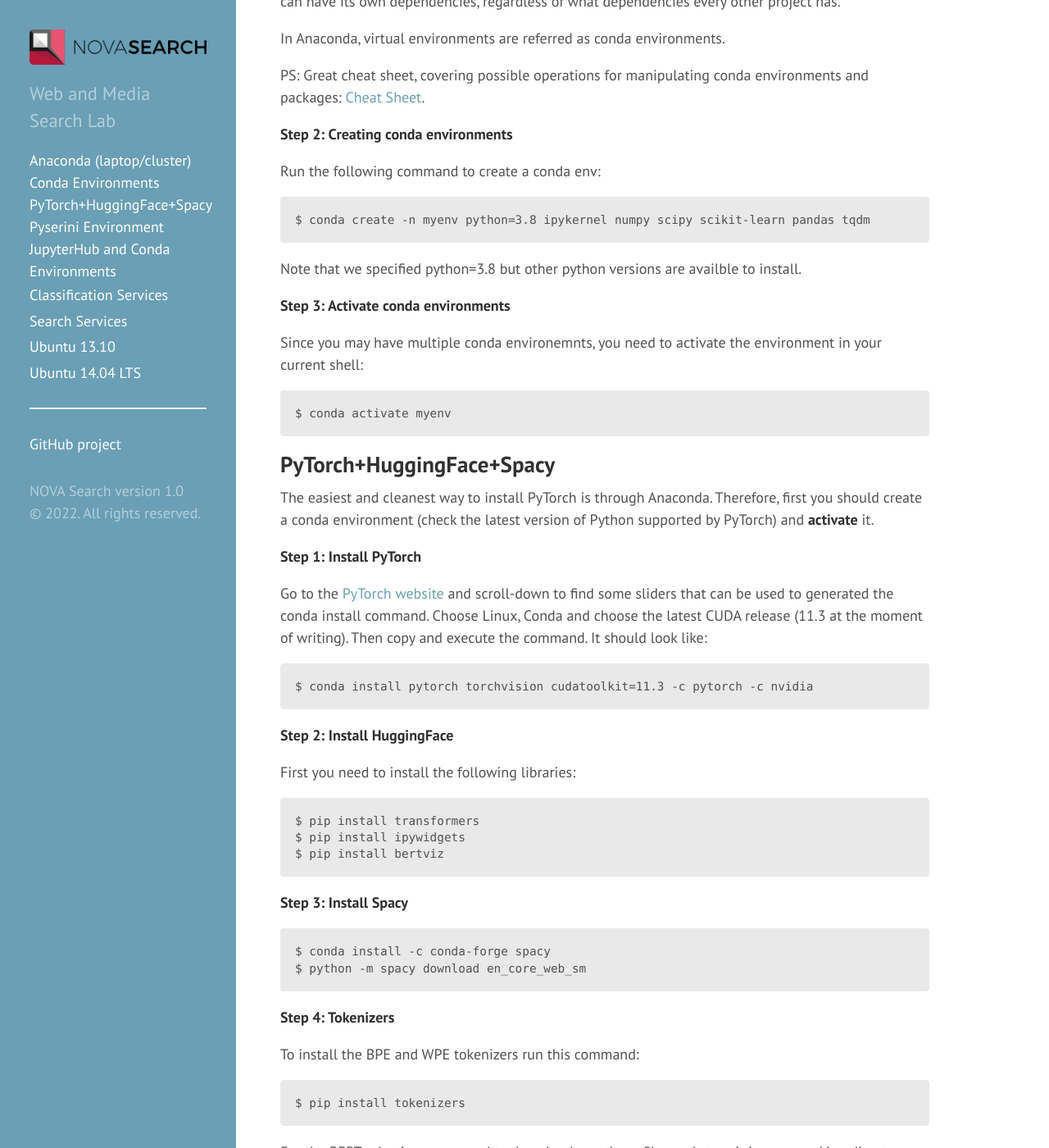
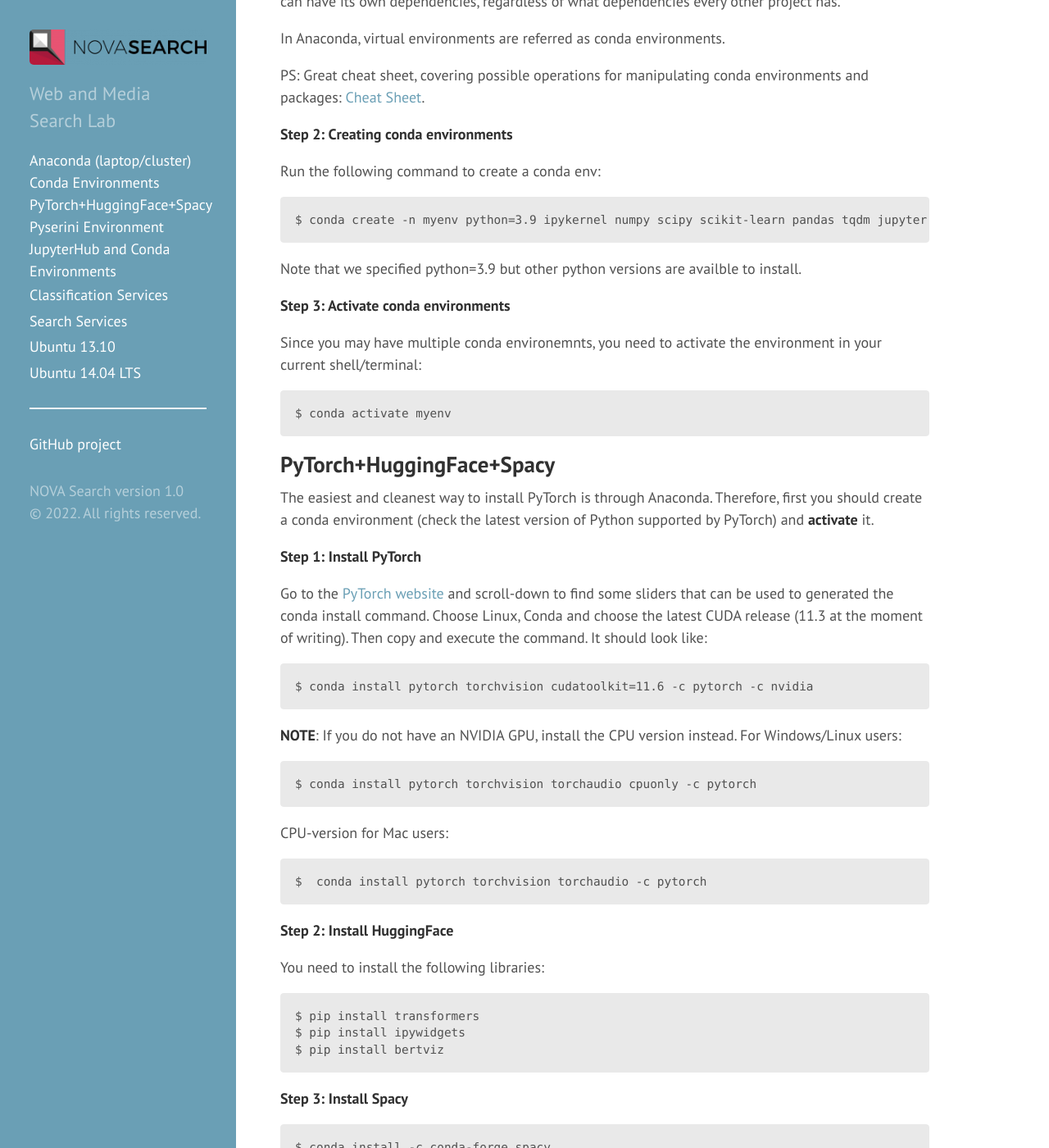
Before and after one commit to novasearch/wiki.novasearch.org, a Jekyll site: the page built from wiki/lab_setup.md, in a window 1280 px wide and 1400 px high, scrolled down 766 px. Shown: the whole window at 82% size. Built offline with Jekyll 4.4.1, drawn with Linux system fonts in a browser that asks for light colours; some of the changed text lies outside the part shown.

Commit message:
Updated lab setup

````diff
--- a/wiki/lab_setup.md
+++ b/wiki/lab_setup.md
@@ -20,7 +20,7 @@ All of the following steps requires you to open the command line interface (CLI)
 
  - Linux: press "window key + s", type "terminal", select the terminal application.
  - Windows: press "window key + s", type "Anaconda prompt" (usually "cmd" also works), select the "Anaconda Prompt".
- - Mac:
+ - Mac: press "command keyh + space", type "terminal", select the terminal application.
 
 Conda Environments
 ------------
@@ -35,13 +35,13 @@ PS: Great cheat sheet, covering possible operations for manipulating conda envir
 
 Run the following command to create a conda env:
 
-    $ conda create -n myenv python=3.8 ipykernel numpy scipy scikit-learn pandas tqdm
+    $ conda create -n myenv python=3.9 ipykernel numpy scipy scikit-learn pandas tqdm jupyter
 
-Note that we specified python=3.8 but other python versions are availble to install.
+Note that we specified python=3.9 but other python versions are availble to install.
 
 **Step 3: Activate conda environments**
 
-Since you may have multiple conda environemnts, you need to activate the environment in your current shell:
+Since you may have multiple conda environemnts, you need to activate the environment in your current shell/terminal:
 
     $ conda activate myenv
 
@@ -57,13 +57,21 @@ The easiest and cleanest way to install PyTorch is through Anaconda. Therefore,
 Go to the [PyTorch website](https://pytorch.org/) and scroll-down to find some sliders that can be used to generated the conda install command.
 Choose Linux, Conda and choose the latest CUDA release (11.3 at the moment of writing). Then copy and execute the command. It should look like:
 
-    $ conda install pytorch torchvision cudatoolkit=11.3 -c pytorch -c nvidia
+    $ conda install pytorch torchvision cudatoolkit=11.6 -c pytorch -c nvidia
 
+**NOTE**: If you do not have an NVIDIA GPU, install the CPU version instead.
+For Windows/Linux users:
+
+    $ conda install pytorch torchvision torchaudio cpuonly -c pytorch
+
+CPU-version for Mac users:
+
+    $  conda install pytorch torchvision torchaudio -c pytorch
 
 
 **Step 2: Install HuggingFace**
 
-First you need to install the following libraries:
+You need to install the following libraries:
 
     $ pip install transformers
     $ pip install ipywidgets
@@ -131,13 +139,15 @@ Let's say you have an Anaconda environment called `myenv`. To run things on Jupy
 1. ```$ conda activate myenv```
 2. ```$ python -m ipykernel install --user --name myenv --display-name "Python (myenv)" ```
 
+On the command above, you should change the name and display name to the name of your environment.
+
 This creates a new IPython kernel for your env and stores a kernel spec file in:
 
     ~/.local/share/jupyter/kernels/myenv/kernel.json
 
-**Step 2: Check python version from inside JupyterHub**
+**Step 2: Check python version from inside Jupyter/JupyterHub**
 
- Check version runing on Jupyter notebook
+ Check which version is running on Jupyter notebook
 
     from platform import python_version
     print(python_version())
@@ -148,4 +158,5 @@ This creates a new IPython kernel for your env and stores a kernel spec file in:
     print(sys.version)
 
  Check version in command line or shell
+
     python --version
````
Also changed, not shown: wiki/IR_NLP_2022.md (+1 -1 lines).
